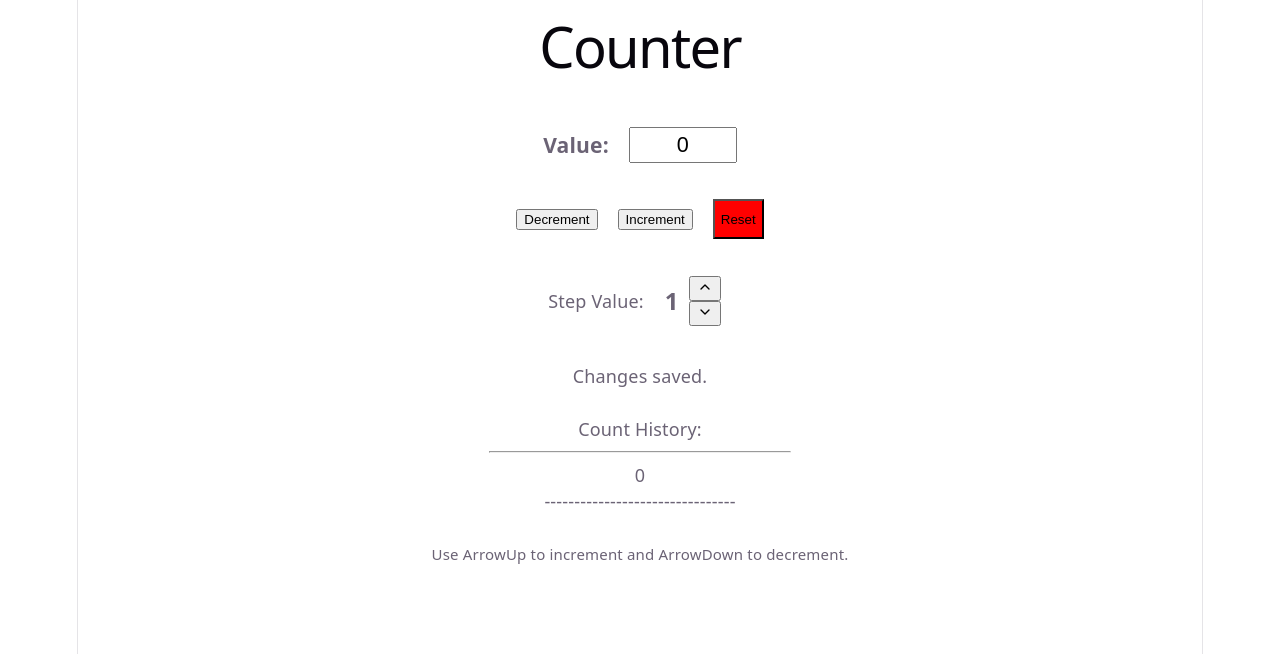
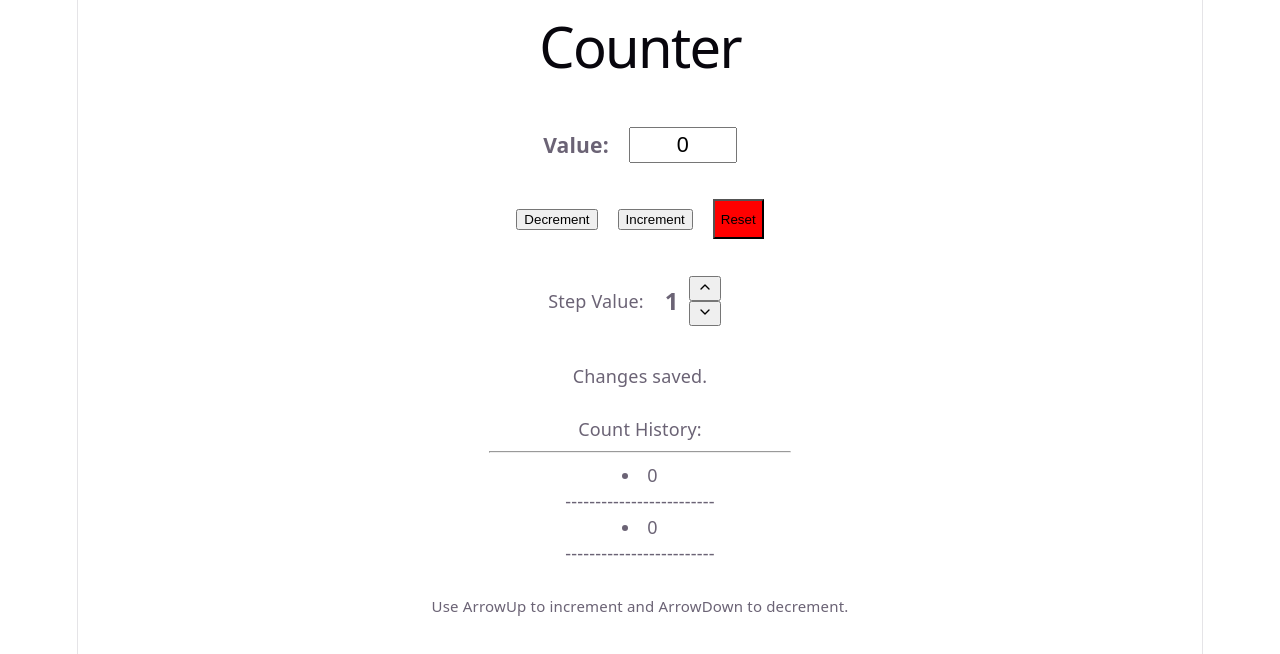
Before and after one commit to fdiallo/lab10-1-react-counter-with-useeffect, a React (Vite) app: page / in a window 1280 px wide. Shown: the top 654 px of the page. Built offline with nearby package versions, Linux system fonts and the light colour scheme.

Commit message:
Implemented logic for showing history

```diff
--- a/src/components/AdvancedCounter.tsx
+++ b/src/components/AdvancedCounter.tsx
@@ -3,8 +3,7 @@ import { ChevronUp, ChevronDown } from "lucide-react"
 
 function AdvancedCounter() {
 
-
-    const [countList] = useState<number[]>(() => {
+    const [countList, setCountList] = useState<number[]>(() => {
         const savedCounList = localStorage.getItem("countList")
         console.log('Loaded counts from localStorage:', savedCounList)
         return savedCounList ? JSON.parse(savedCounList) : []
@@ -15,24 +14,30 @@ function AdvancedCounter() {
     }
     )
 
+    const [step, setStep] = useState(1)
+
     const [text, setText] = useState("Changes saved.")
 
     useEffect(() => {
         setTimeout(() => {
             console.log('Saving counts to localStorage:', countList)
             countList.push(count)
-             setText("Changes saved.")
+            setText("Changes saved.")
             localStorage.setItem("countList", JSON.stringify(countList))
-        }, 1000)
+        }, 500)
 
 
         setText("Saving to localStorage...")
 
+        setHistory(() => {
+            return (
+                countList.map((value, index) => (
+                    <p key={index}>{value}</p>
+                ))
+            )
+        })
+
     }, [count])
-
-    const [step, setStep] = useState(1)
-
-
 
     const decrement = () => setCount(prev => prev - step)
     const increment = () => setCount(prev => prev + step)
@@ -42,7 +47,11 @@ function AdvancedCounter() {
     const reset = () => {
         setCount(0)
         setStep(1)
+        setCountList([])
+        localStorage.removeItem("countList")
     }
+
+    const [history, setHistory] = useState()
 
     const handleKeyDown = (event: { key: string; preventDefault: () => void }) => {
         if (event.key === "ArrowUp") {
@@ -57,7 +66,6 @@ function AdvancedCounter() {
     return (
         <div style={{ border: "1px solid white", marginLeft: "300px", marginRight: "300px" }}>
             <h1>Counter</h1>
-            {/* <h2>Counter Count: {count}</h2> */}
 
             <div style={{ display: "flex", flexDirection: "row", padding: '20px', justifyContent: "center", alignItems: "center" }}>
                 <h3 style={{ paddingRight: "20px" }}>Value: </h3>
@@ -102,18 +110,18 @@ function AdvancedCounter() {
             <p>Count History:</p>
             <hr style={{ width: "300px" }} />
 
-            <div id='history'>
-                <p>{count}</p>
-                <span>--------------------------------</span>
-            </div>
-
+            {countList.map((value, index) => (
+                <div>
+                    <li key={index}>{value}</li>
+                    <span>{"-------------------------"}</span>
+                </div>
+            ))}
 
             <br /><p><small>Use ArrowUp to increment and ArrowDown to decrement.</small></p>
 
         </div>
     )
 
-
 }
 
 export default AdvancedCounter
```
